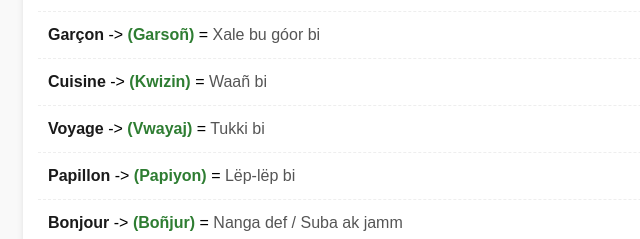
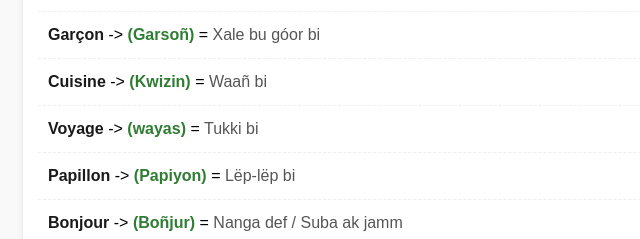
Before and after one commit to sow12232000-hue/jangale-app, a plain HTML site: page french.html in a window 1280 px wide. Shown: the part 1321-1560 px from the top of the page, 0-640 px from the left. Drawn offline with Linux system fonts and the light colour scheme.

Commit message:
Update french.html

```diff
--- a/french.html
+++ b/french.html
@@ -86,7 +86,7 @@ const databaseBaat = [
     { fr: "Téléphone", pr: "Telefon", wo: "Telefon bi" },
     { fr: "Garçon", pr: "Garsoñ", wo: "Xale bu góor bi" },
     { fr: "Cuisine", pr: "Kwizin", wo: "Waañ bi" },
-    { fr: "Voyage", pr: "Vwayaj", wo: "Tukki bi" },
+    { fr: "Voyage", pr: "wayas", wo: "Tukki bi" },
     { fr: "Papillon", pr: "Papiyon", wo: "Lëp-lëp bi" },
 
     // ✨ Baat yu bees yu am solo (Dundam, Nuyoos, Ndox, ...)
```
